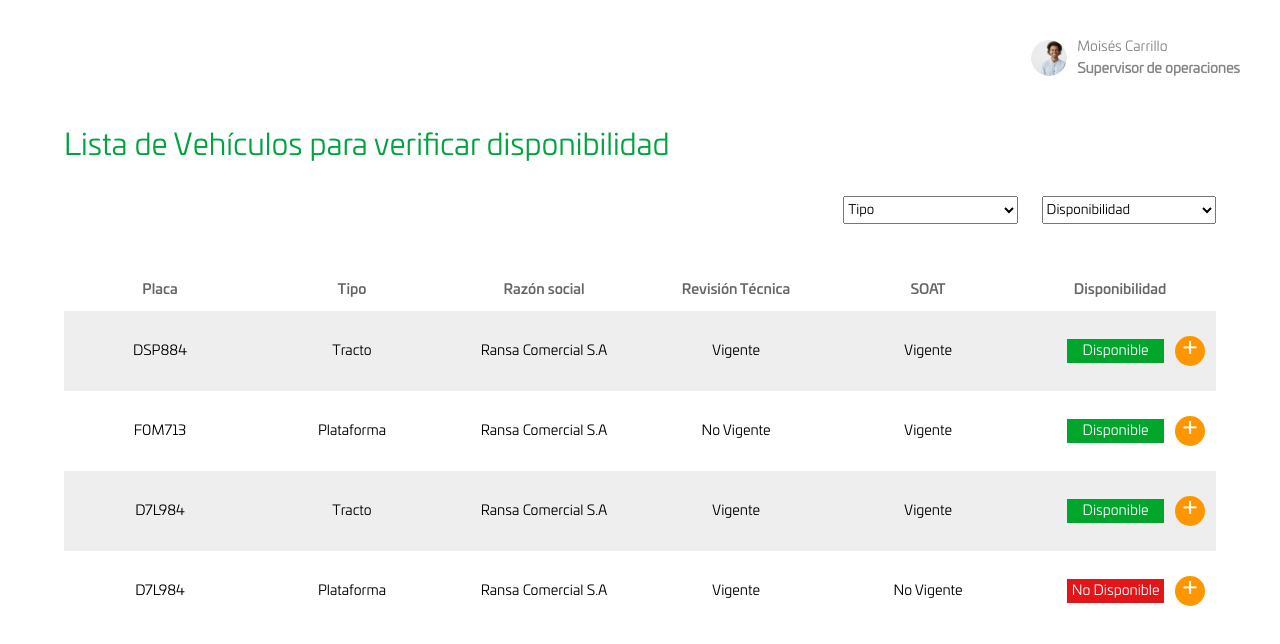
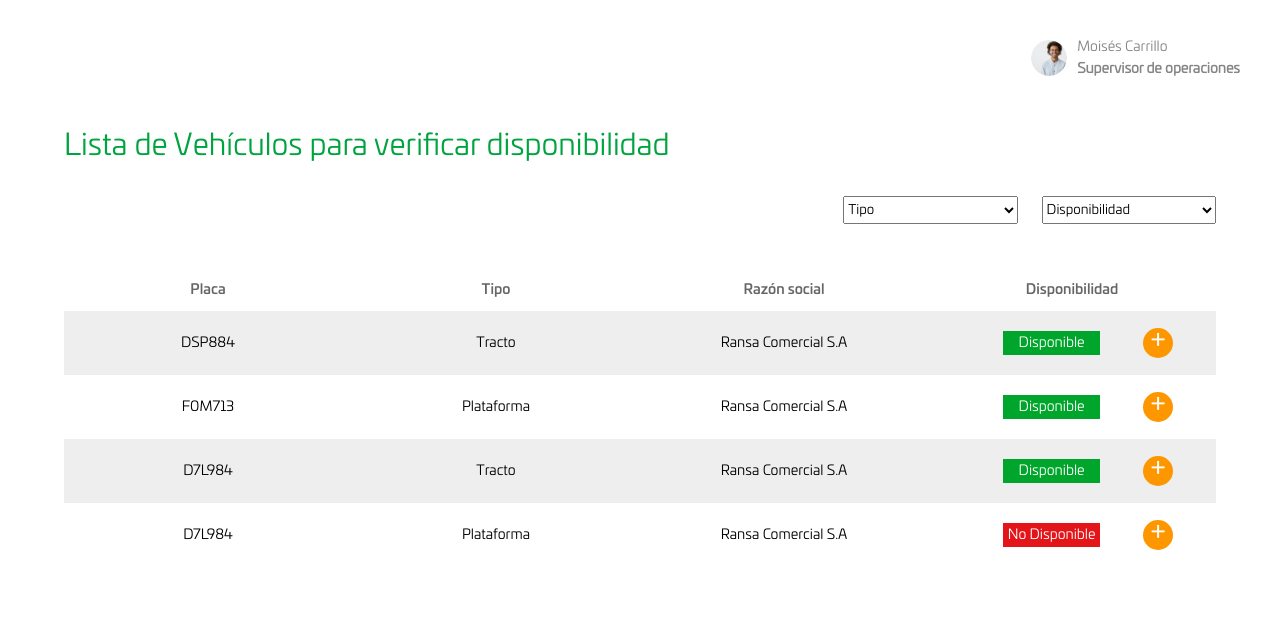
Before and after one commit to argierincon/Ransa-Talent-Fest, a React app: page /disponibilidad-unidades in a window 1280 px wide. Shown: the top 644 px of the page. Built offline with nearby package versions, Linux system fonts and the light colour scheme.

Commit message:
correccion de vista unidades disponibles

```diff
--- a/src/Views/unitsAvailability/UnitsAvailability.jsx
+++ b/src/Views/unitsAvailability/UnitsAvailability.jsx
@@ -33,8 +33,6 @@ const UnitsAvailability = () => (
           <p>Placa</p>
           <p>Tipo</p>
           <p>Razón social</p>
-          <p>Revisión Técnica</p>
-          <p>SOAT</p>
           <p>Disponibilidad</p>
           <p> </p>
         </div>
@@ -42,8 +40,6 @@ const UnitsAvailability = () => (
           <p>DSP884</p>
           <p>Tracto</p>
           <p>Ransa Comercial S.A</p>
-          <p>Vigente</p>
-          <p>Vigente</p>
           <div className="status-ver-mas margin-left-2rem space-evenly">
             <TrafficLightRequest
               clase="solicitud-asignada"
@@ -58,8 +54,6 @@ const UnitsAvailability = () => (
           <p>F0M713</p>
           <p>Plataforma</p>
           <p>Ransa Comercial S.A</p>
-          <p>No Vigente</p>
-          <p>Vigente</p>
           <div className="status-ver-mas margin-left-2rem space-evenly">
             <TrafficLightRequest
               clase="solicitud-asignada"
@@ -74,8 +68,6 @@ const UnitsAvailability = () => (
           <p>D7L984</p>
           <p>Tracto</p>
           <p>Ransa Comercial S.A</p>
-          <p>Vigente</p>
-          <p>Vigente</p>
           <div className="status-ver-mas margin-left-2rem space-evenly">
             <TrafficLightRequest
               clase="solicitud-asignada"
@@ -90,8 +82,6 @@ const UnitsAvailability = () => (
           <p>D7L984</p>
           <p>Plataforma</p>
           <p>Ransa Comercial S.A</p>
-          <p>Vigente</p>
-          <p>No Vigente</p>
           <div className="status-ver-mas margin-left-2rem space-evenly">
             <TrafficLightRequest
               clase="solicitud-fallida"
--- a/src/Views/unitsAvailability/UnitsAvailability.scss
+++ b/src/Views/unitsAvailability/UnitsAvailability.scss
@@ -21,14 +21,9 @@
   margin: 2rem 0;
 }
 
-.item-solic-detalle {
-  align-items: center;
-  height: 5rem;
-}
-
 .grid-tabla-disp-unidades {
   display: grid;
-  grid-template-columns: repeat(6, 1fr);
+  grid-template-columns: repeat(4, 1fr);
   margin: auto;
   text-align: center;
 }
```
